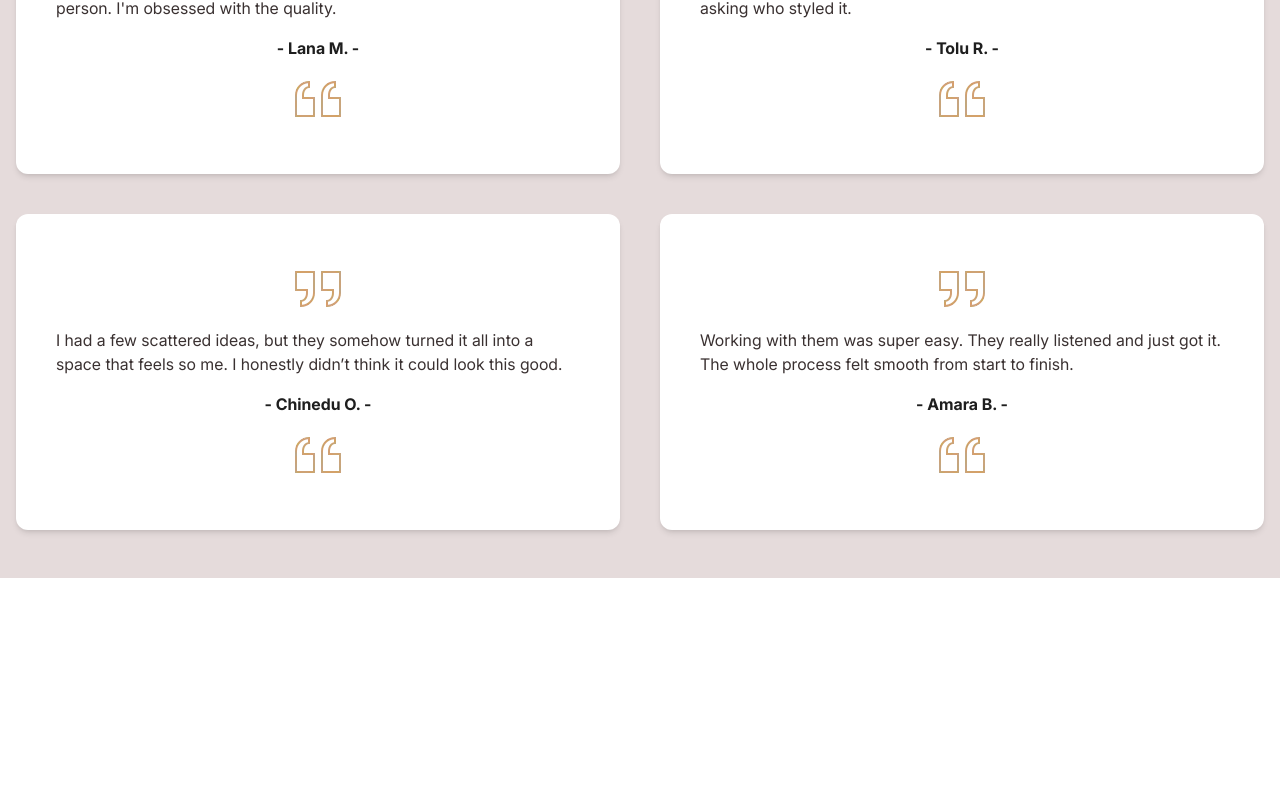
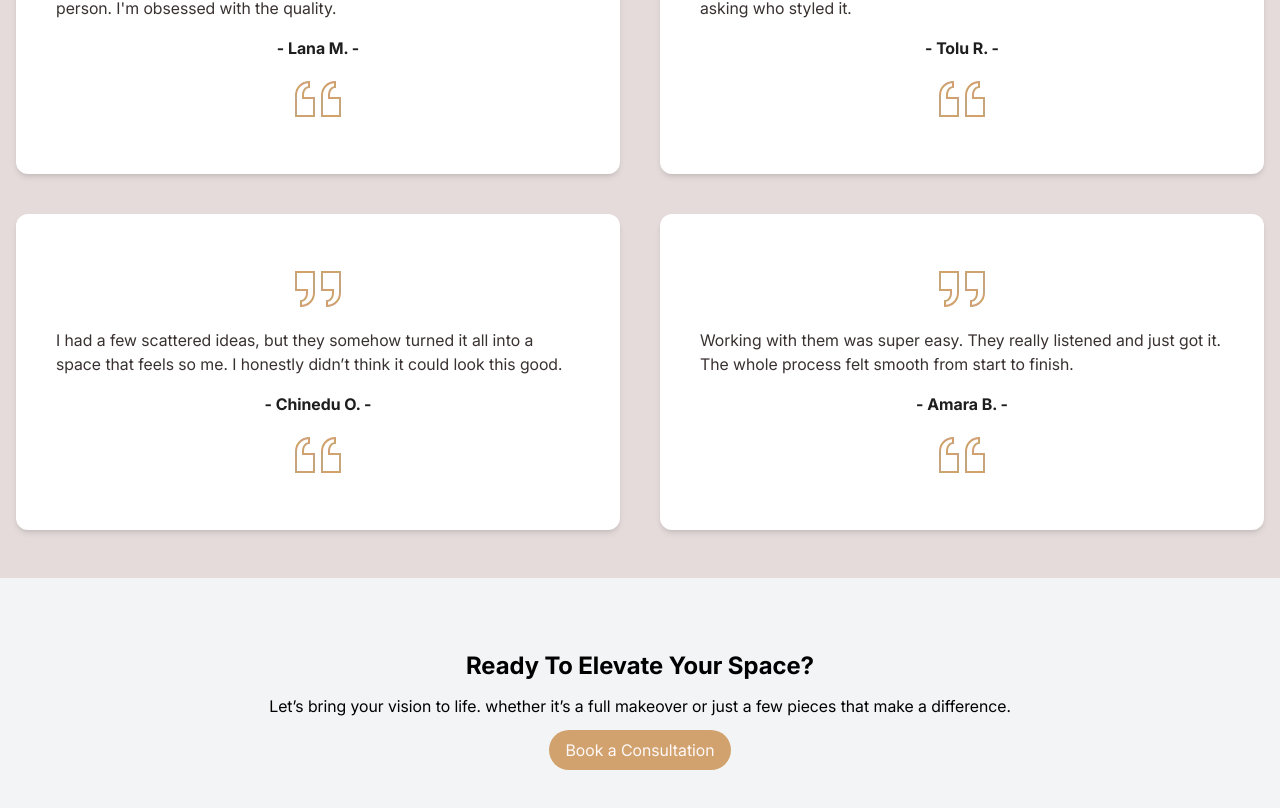
Before and after one commit to benchigozie/opal-spaces, a React (Vite) app: page / in a window 1280 px wide. Shown: the part 3924-4732 px from the top of the page. Before the commit the page ends 4502 px from the top, so only its background shows below. Built offline with nearby package versions, Linux system fonts and the light colour scheme.

Commit message:
feat: added CTA section.

```diff
--- /dev/null
+++ b/src/components/CTA.tsx
@@ -0,0 +1,15 @@
+import Button from "./Button"
+
+function CTA() {
+  return (
+    <section className="bg-gray-100 py-18 px-5 md:px-6 font-Inter">
+        <div className="flex flex-col items-center gap-3">
+            <p className="font-bold text-2xl">Ready To Elevate Your Space?</p>
+            <p>Let’s bring your vision to life. whether it’s a full makeover or just a few pieces that make a difference.</p>
+            <Button btnText="Book a Consultation" className="bg-light-wood rounded-full text-my-white"/>
+        </div>
+    </section>
+  )
+}
+
+export default CTA;
--- a/src/pages/Home.tsx
+++ b/src/pages/Home.tsx
@@ -2,8 +2,8 @@ import Hero from "../components/Hero";
 import Projects from "../components/Projects";
 import Services from "../components/Services";
 import Welcome from "../components/Welcome";
-import Testimonials
- from "../components/Testimonials";
+import Testimonials from "../components/Testimonials";
+import CTA from "../components/CTA";
 function Home() {
   return (
     <div>
@@ -12,6 +12,7 @@ function Home() {
       <Services />
       <Projects />
       <Testimonials />
+      <CTA />
     </div>
   )
 }
```
